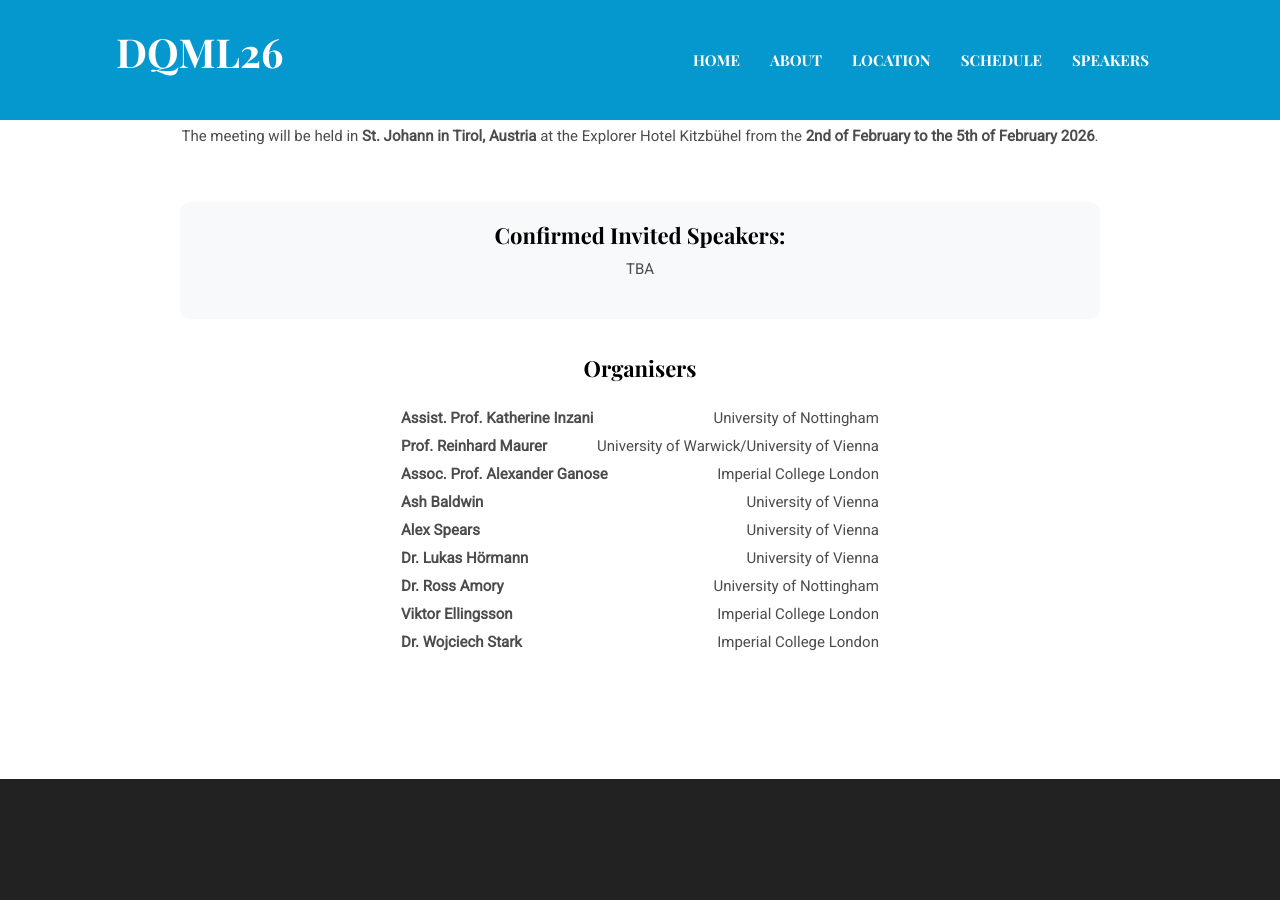
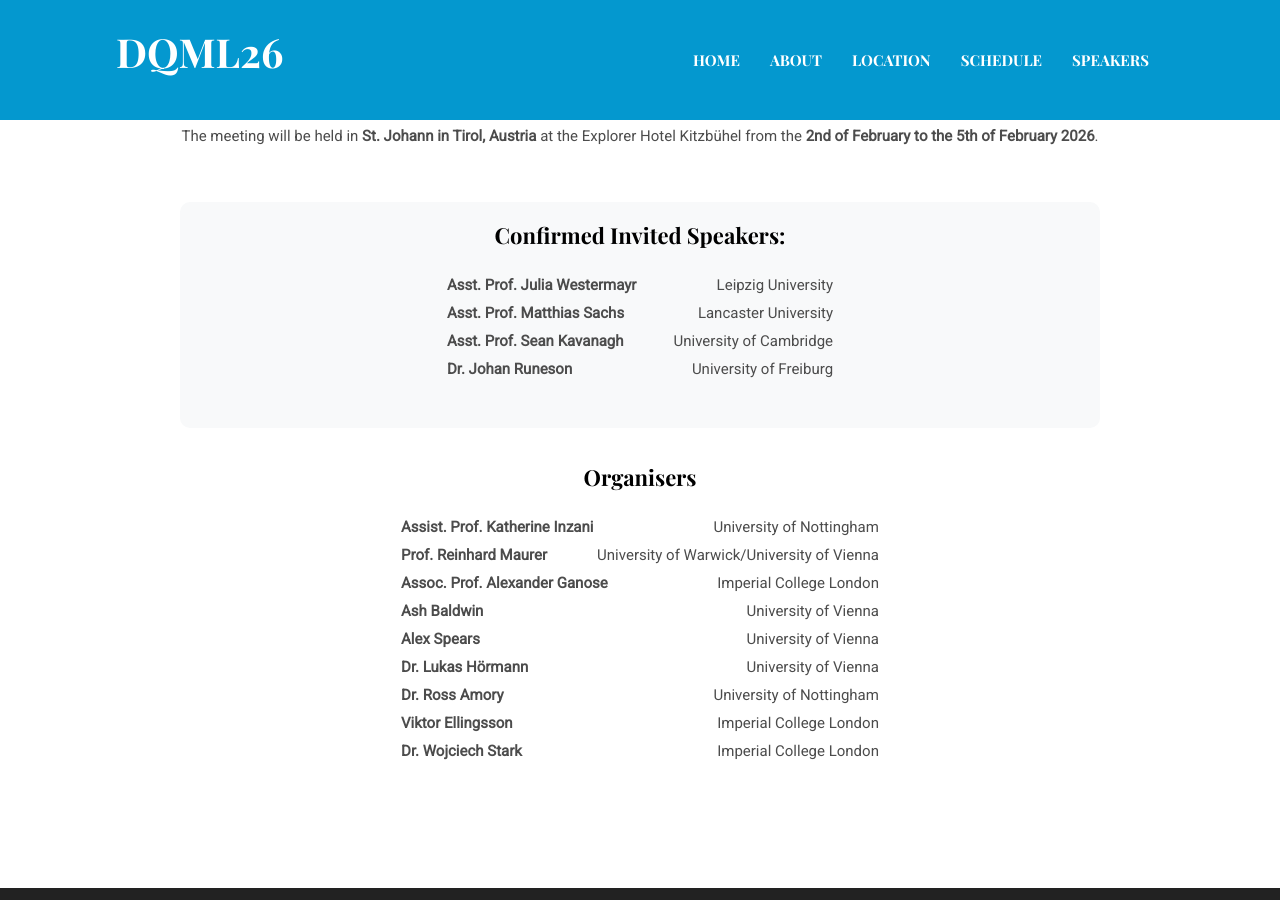
Before and after one commit to DQML26/DQML26.github.io, a Jekyll site: the page built from _pages/about.html, in a window 1280 px wide and 900 px high, scrolled down 772 px. Built offline with Jekyll 4.4.1, drawn with Linux system fonts in a browser that asks for light colours.

Commit message:
Add invited speakers in about page

```diff
--- a/_pages/about.html
+++ b/_pages/about.html
@@ -29,8 +29,20 @@ title: About DQML 2026
 
         <div style="background-color: #f8f9fa; padding: 20px; border-radius: 10px;">
           <h4>Confirmed Invited Speakers:</h4>
-          <p>TBA</p>
-
+          <ul style="list-style-type: none; text-align: left; display: inline-block; margin: 20px auto; padding-left: 0;">
+            <li style="margin-bottom: 10px; clear: both;">
+              <strong>Asst. Prof. Julia Westermayr</strong> <span style="float: right; margin-left: 50px;">Leipzig University</span>
+            </li>
+            <li style="margin-bottom: 10px; clear: both;">
+              <strong>Asst. Prof. Matthias Sachs</strong> <span style="float: right; margin-left: 50px;">Lancaster University</span>
+            </li>
+            <li style="margin-bottom: 10px; clear: both;">
+              <strong>Asst. Prof. Sean Kavanagh</strong> <span style="float: right; margin-left: 50px;">University of Cambridge</span>
+            </li>
+            <li style="margin-bottom: 10px; clear: both;">
+              <strong>Dr. Johan Runeson</strong> <span style="float: right; margin-left: 50px;">University of Freiburg</span>
+            </li>
+          </ul>
           </div>
 
         <br><br>
```
Also changed, not shown: 5 other files.
